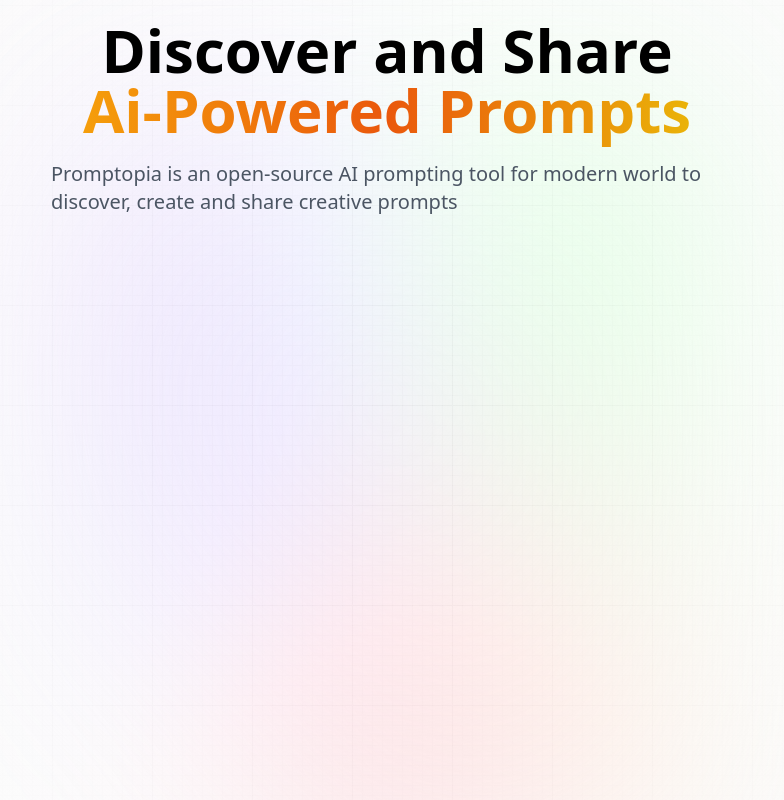
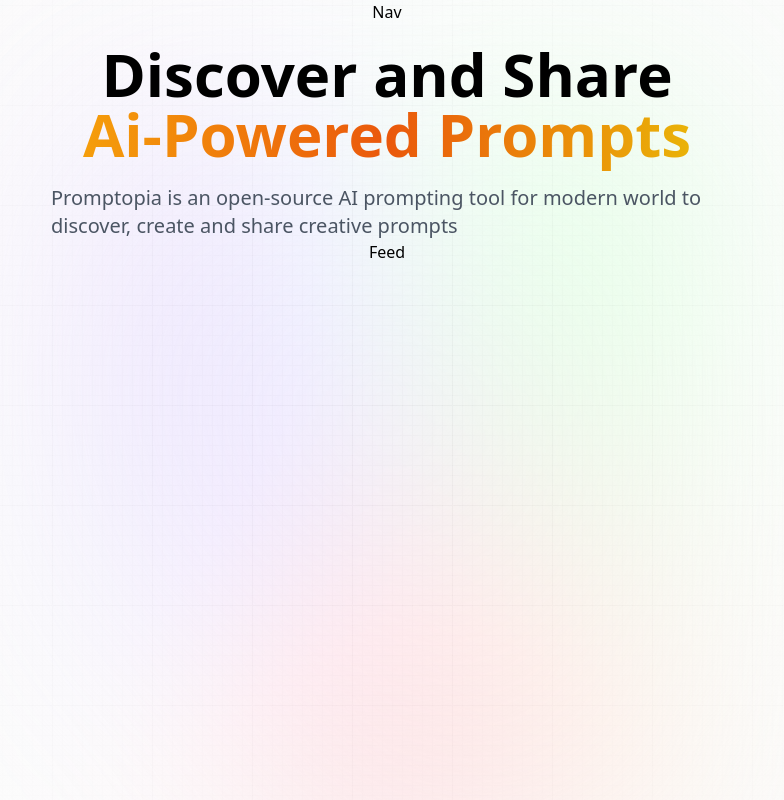
Before and after one commit to abeel50/promptopia, a Next.js app: page / in a window 1280 px wide. Shown: the whole page, without its empty margins (253-1037 px from the left). Built offline with nearby package versions, Linux system fonts and the light colour scheme.

Commit message:
File Structure

```diff
--- a/app/layout.jsx
+++ b/app/layout.jsx
@@ -1,4 +1,8 @@
 import '@styles/globals.css';
+
+import Nav from '@components/Nav';
+import Provider from '@components/Provider';
+
 
 export const metadata = {
     title: 'Promptopia',
@@ -15,6 +19,7 @@ const RootLayout = ({ children }) => {
                 </div>
 
                 <main className="app">
+                    <Nav />
                     {children}
                 </main>
             </body>
--- a/app/page.jsx
+++ b/app/page.jsx
@@ -1,3 +1,4 @@
+import Feed from "@components/Feed";
 
 const Home = () => {
     return (
@@ -11,7 +12,7 @@ const Home = () => {
                 create and share creative prompts
             </p>
 
-            {/* Feed Component Here */}
+            <Feed />
         </section>
     )
 }
--- /dev/null
+++ b/components/Feed.jsx
@@ -0,0 +1,9 @@
+import React from 'react'
+
+const Feed = () => {
+    return (
+        <div>Feed</div>
+    )
+}
+
+export default Feed
--- /dev/null
+++ b/components/Form.jsx
@@ -0,0 +1,9 @@
+import React from 'react'
+
+const Form = () => {
+    return (
+        <div>Form</div>
+    )
+}
+
+export default Form
--- /dev/null
+++ b/components/Nav.jsx
@@ -0,0 +1,9 @@
+import React from 'react'
+
+const Nav = () => {
+    return (
+        <div>Nav</div>
+    )
+}
+
+export default Nav
--- /dev/null
+++ b/components/Profile.jsx
@@ -0,0 +1,9 @@
+import React from 'react'
+
+const Profile = () => {
+    return (
+        <div>Profile</div>
+    )
+}
+
+export default Profile
--- /dev/null
+++ b/components/PromptCard.jsx
@@ -0,0 +1,9 @@
+import React from 'react'
+
+const PromptCard = () => {
+    return (
+        <div>PromptCard</div>
+    )
+}
+
+export default PromptCard
--- /dev/null
+++ b/components/Provider.jsx
@@ -0,0 +1,9 @@
+import React from 'react'
+
+const Provider = () => {
+    return (
+        <div>Provider</div>
+    )
+}
+
+export default Provider
```
